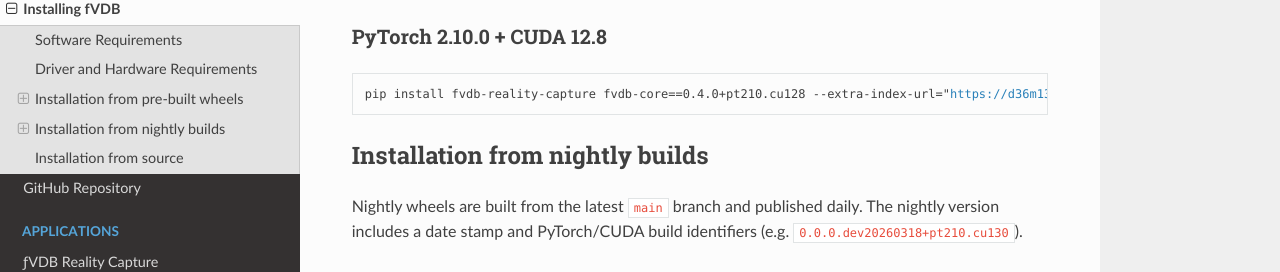
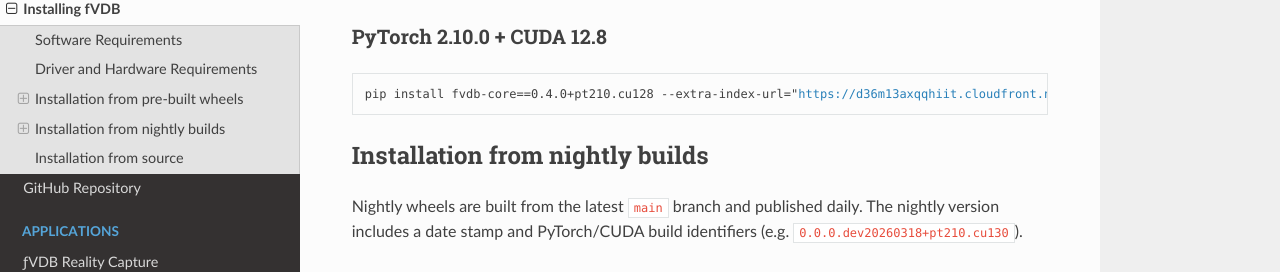
Before and after one commit to openvdb/fvdb-core, a Sphinx documentation site: the page built from docs/installation.rst, in a window 1280 px wide and 900 px high, scrolled down 696 px. Shown: the part 173-445 px from the top of the window. Built offline with Sphinx 7.4.7 and the Read the Docs theme 3.1.0, drawn with Linux system fonts in a browser that asks for light colours; pages that are not in the unit, such as notebooks, are missing from menus.

Commit message:
Apply suggestion from @swahtz
Signed-off-by: Jonathan Swartz <jonathan@jswartz.info>

```diff
--- a/docs/installation.rst
+++ b/docs/installation.rst
@@ -45,7 +45,7 @@
 
 .. parsed-literal::
 
-    pip install fvdb-reality-capture fvdb-core==\ |fvdb_core_version_pt210_cu128| --extra-index-url="https://d36m13axqqhiit.cloudfront.net/simple" torch==2.10.0 --extra-index-url https://download.pytorch.org/whl/cu128
+    pip install fvdb-core==\ |fvdb_core_version_pt210_cu128| --extra-index-url="https://d36m13axqqhiit.cloudfront.net/simple" torch==2.10.0 --extra-index-url https://download.pytorch.org/whl/cu128
 
 
 
```
